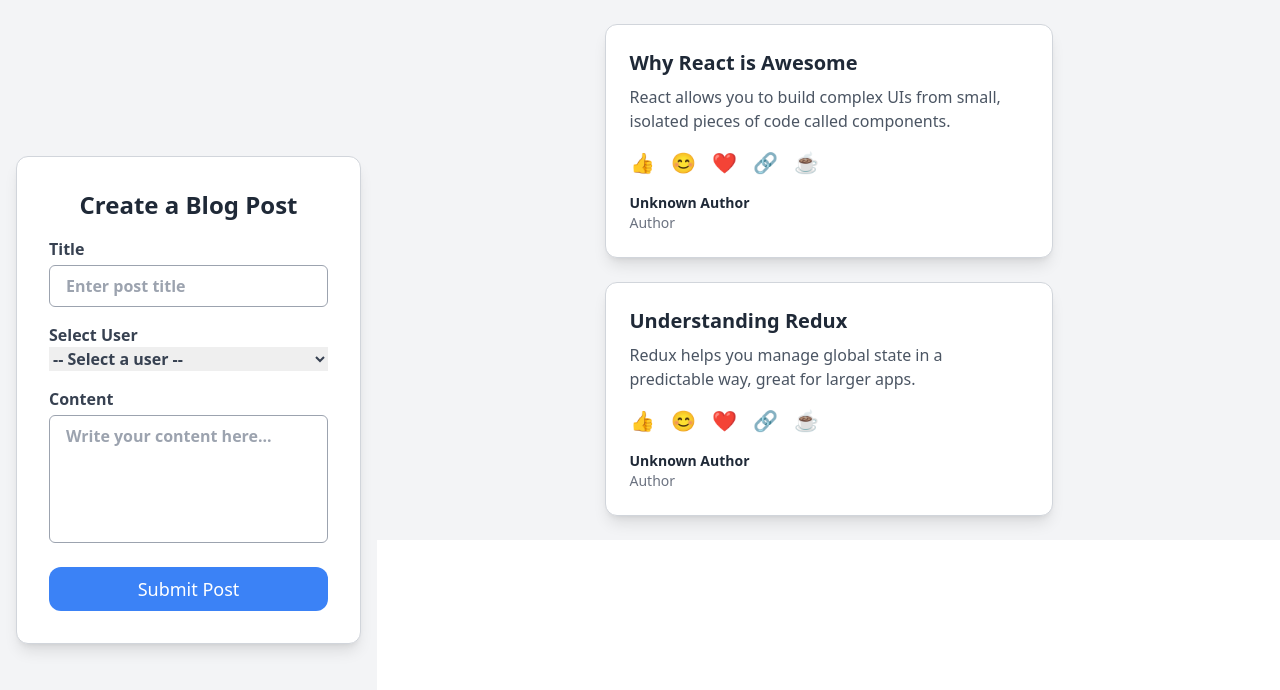
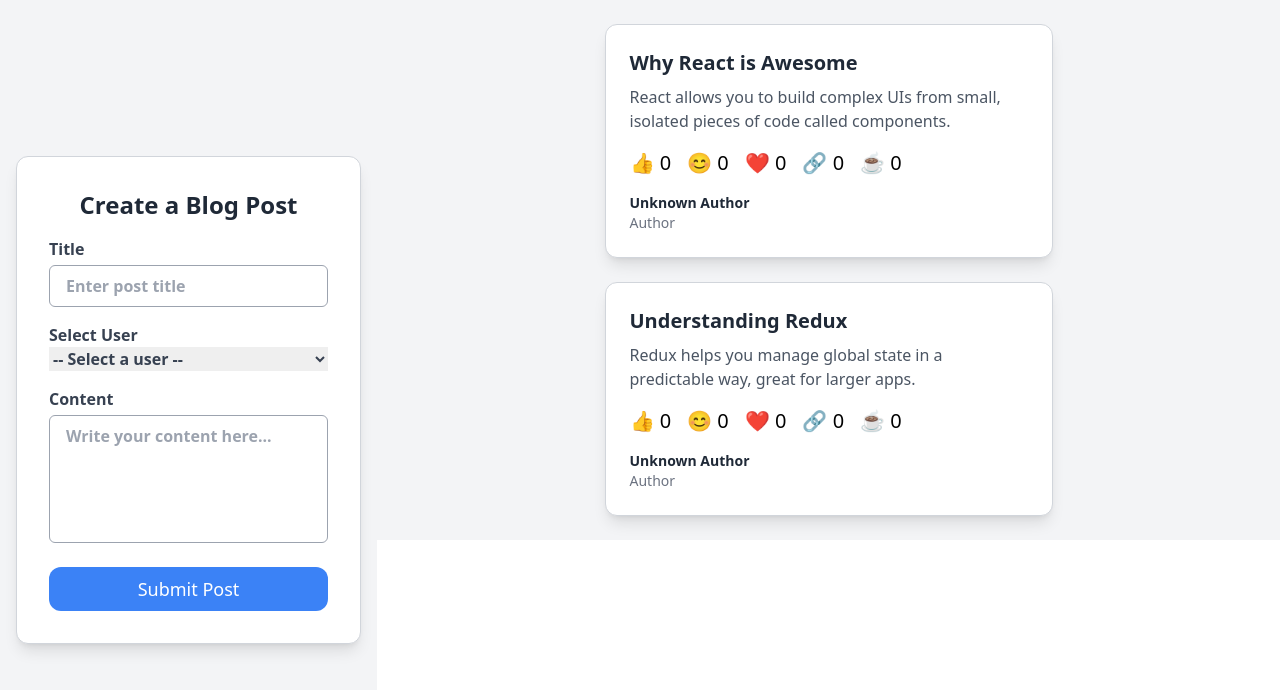
Before and after one commit to Rahul122703/Redux-blog, a React (Create React App) app: page / in a window 1280 px wide. Shown: the top 690 px of the page. Built offline with nearby package versions, Linux system fonts and the light colour scheme.

Commit message:
adding reaction logic in redux

```diff
--- a/src/features/posts/BlogCard.js
+++ b/src/features/posts/BlogCard.js
@@ -1,20 +1,15 @@
 import React from "react";
 import UsersComponent from "../users/UsersComponent";
+import ReactionButtons from "./ReactionButtons";
 
-const BlogCard = ({ id, title, content, userid }) => {
+const BlogCard = ({ id, title, content, userid, reaction }) => {
   return (
     <div
       key={id}
       className="bg-white shadow-lg rounded-xl p-6 max-w-md w-full border border-gray-300">
       <h2 className="text-xl font-bold text-gray-800">{title}</h2>
       <p className="text-gray-600 mt-2">{content}</p>
-      <div className="flex gap-4 mt-4 text-xl">
-        <button className="hover:scale-110 transition">👍</button>
-        <button className="hover:scale-110 transition">😊</button>
-        <button className="hover:scale-110 transition">❤️</button>
-        <button className="hover:scale-110 transition">🔗</button>
-        <button className="hover:scale-110 transition">☕</button>
-      </div>
+      <ReactionButtons blogid={id} reaction={reaction} />
       <UsersComponent userid={userid} />
     </div>
   );
--- /dev/null
+++ b/src/features/posts/ReactionButtons.js
@@ -0,0 +1,32 @@
+import { useDispatch } from "react-redux";
+
+import { addReaction } from "./postsSlice";
+
+const allButtons = {
+  like: "👍",
+  smile: "😊",
+  love: "❤️",
+  link: "🔗",
+  coffee: "☕",
+};
+
+const ReactionButtons = ({ blogid, reaction }) => {
+  const dispatch = useDispatch();
+
+  return (
+    <div className="flex gap-4 mt-4 text-xl">
+      {Object.entries(reaction).map(([key, value]) => (
+        <button
+          key={key}
+          className="hover:scale-110 transition"
+          onClick={(e) => {
+            dispatch(addReaction({ key, blogid }));
+          }}>
+          {allButtons[key]} {value}
+        </button>
+      ))}
+    </div>
+  );
+};
+
+export default ReactionButtons;
--- a/src/features/posts/postsSlice.js
+++ b/src/features/posts/postsSlice.js
@@ -6,12 +6,26 @@ const initialState = {
       title: "Why React is Awesome",
       content:
         "React allows you to build complex UIs from small, isolated pieces of code called components.",
+      reaction: {
+        like: 0,
+        smile: 0,
+        love: 0,
+        link: 0,
+        coffee: 0,
+      },
     },
     {
       id: 2,
       title: "Understanding Redux",
       content:
         "Redux helps you manage global state in a predictable way, great for larger apps.",
+      reaction: {
+        like: 0,
+        smile: 0,
+        love: 0,
+        link: 0,
+        coffee: 0,
+      },
     },
   ],
 };
@@ -20,9 +34,7 @@ const postsSlice = createSlice({
   name: "posts",
   initialState,
   reducers: {
-    postAdded: function (state, action) {
-      console.log("action.payload");
-      console.log(action.payload);
+    postAdded: (state, action) => {
       const postStoreFormat = (payload) => {
         const { title, content, userid } = payload;
         return {
@@ -30,15 +42,31 @@ const postsSlice = createSlice({
           title,
           content,
           userid,
+          reaction: {
+            like: 0,
+            smile: 0,
+            love: 0,
+            link: 0,
+            coffee: 0,
+          },
         };
       };
       state.posts.unshift(postStoreFormat(action.payload));
+    },
+    addReaction: (state, action) => {
+      const { key, blogid } = action.payload;
+
+      state.posts.forEach((post) => {
+        if (post.id === blogid) {
+          post.reaction[key]++;
+        }
+      });
     },
   },
 });
 
 export const selectAllPosts = (state) => state.posts.posts;
 
-export const { postAdded } = postsSlice.actions;
+export const { postAdded, addReaction } = postsSlice.actions;
 
 export default postsSlice.reducer;
--- a/src/features/users/UsersComponent.js
+++ b/src/features/users/UsersComponent.js
@@ -5,8 +5,6 @@ import { selectAllUsers } from "./usersSlice";
 const UsersComponent = ({ userid }) => {
   const allUsers = useSelector(selectAllUsers);
   const matchedUser = allUsers.find((currentUser) => currentUser.id === userid);
-  console.log("matchedUser");
-  console.log(matchedUser);
   const displayName = matchedUser ? matchedUser.name : "Unknown Author";
 
   return (
--- a/src/index.js
+++ b/src/index.js
@@ -9,6 +9,10 @@ import { store } from "./app/store";
 import { Provider } from "react-redux";
 
 const root = ReactDOM.createRoot(document.getElementById("root"));
+setTimeout(() => {
+  console.clear();
+}, 2000);
+
 root.render(
   <Provider store={store}>
     <App />
```
